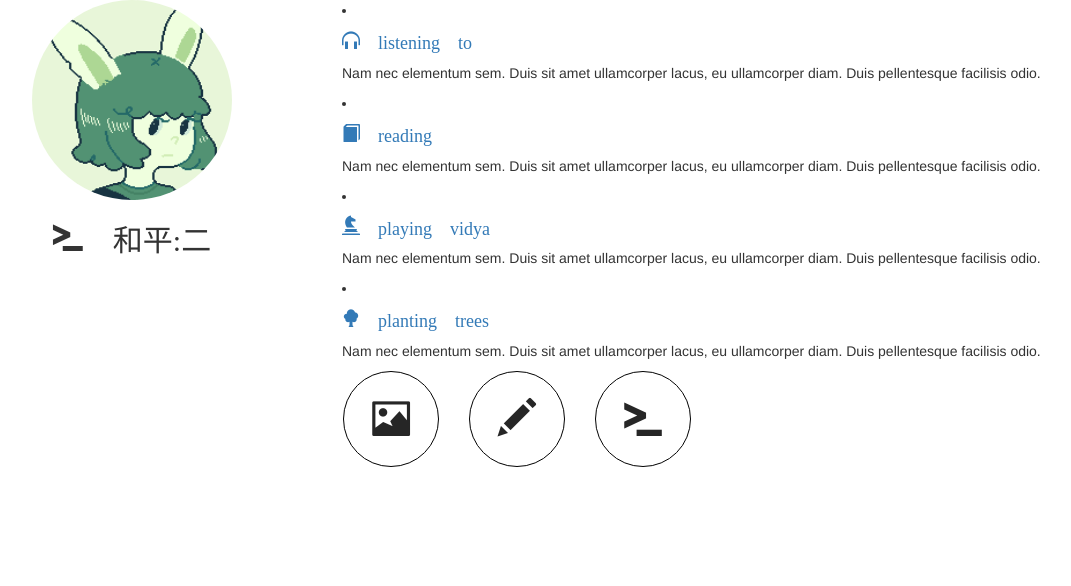
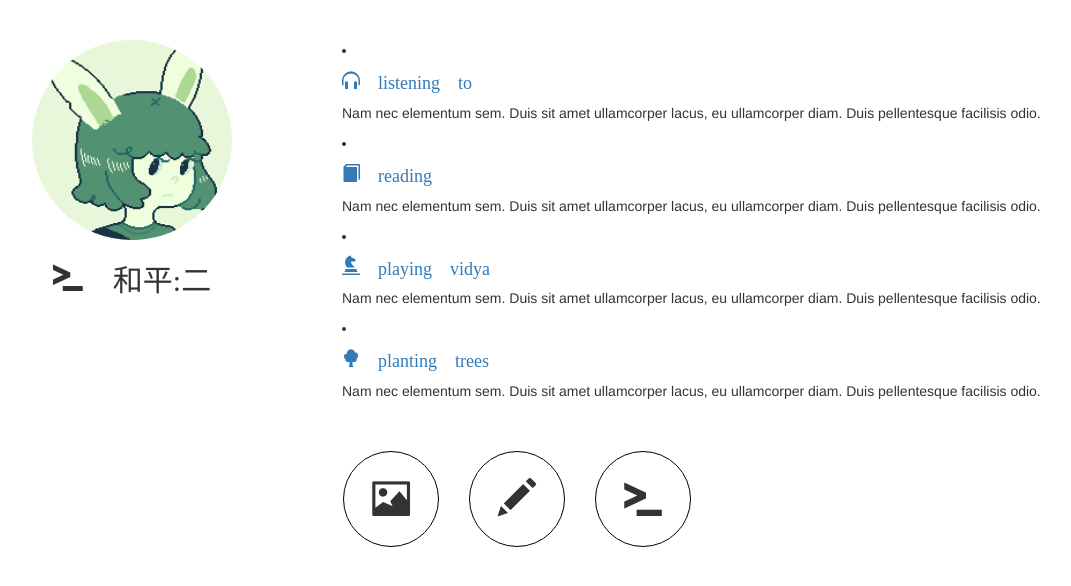
Before and after one commit to kh0p/web_page_ni, a plain HTML site: page build/index.html in a window 1280 px wide. Shown: the whole page, without its empty margins (118-1189 px from the left). Drawn offline with nearby package versions, Linux system fonts and the light colour scheme.

Commit message:
Minor navigation changes

```diff
--- a/src/styles.sass
+++ b/src/styles.sass
@@ -1,3 +1,12 @@
+header
+	//temp:
+	//background-color: #000
+	margin: 40px 0
+
+nav
+	//temp:
+	//background-color: #000
+
 .circle-link-to
 	display: block
 	position: relative
@@ -15,7 +24,7 @@
 	transition: opacity 0.5s ease-in-out;
 
 	a
-		color: #262626
+		color: #333
 
 	h2
 		font-size: 2.7em
```
Also changed, not shown: build/styles.css.
